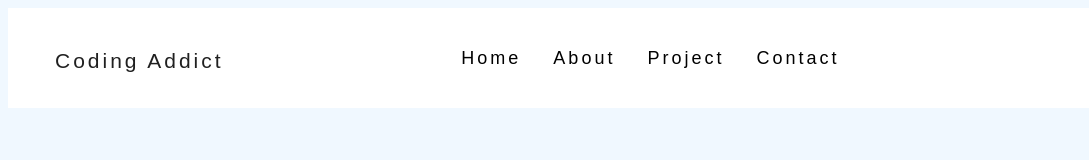
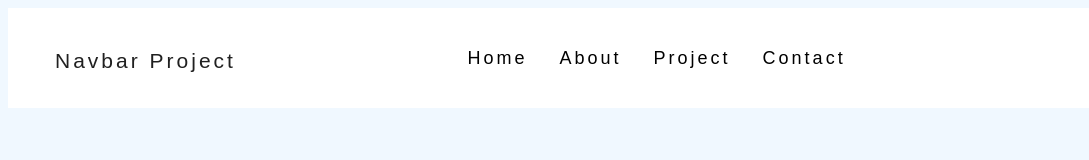
Before and after one commit to mjudianto/navbar, a plain HTML site: page index.html in a window 1280 px wide. Shown: the full height of the page, 0-1089 px from the left. Drawn offline with Linux system fonts and the light colour scheme.

Commit message:
changing h1

```diff
--- a/index.html
+++ b/index.html
@@ -14,7 +14,7 @@
             <nav>
                 <div class="nav-center">
                     <div class="nav-header">
-                        <h1>Coding Addict</h1>
+                        <h1>Navbar Project</h1>
                         <button class="nav-toggle">
                             <i class="fas fa-bars"></i>
                         </button>
```
